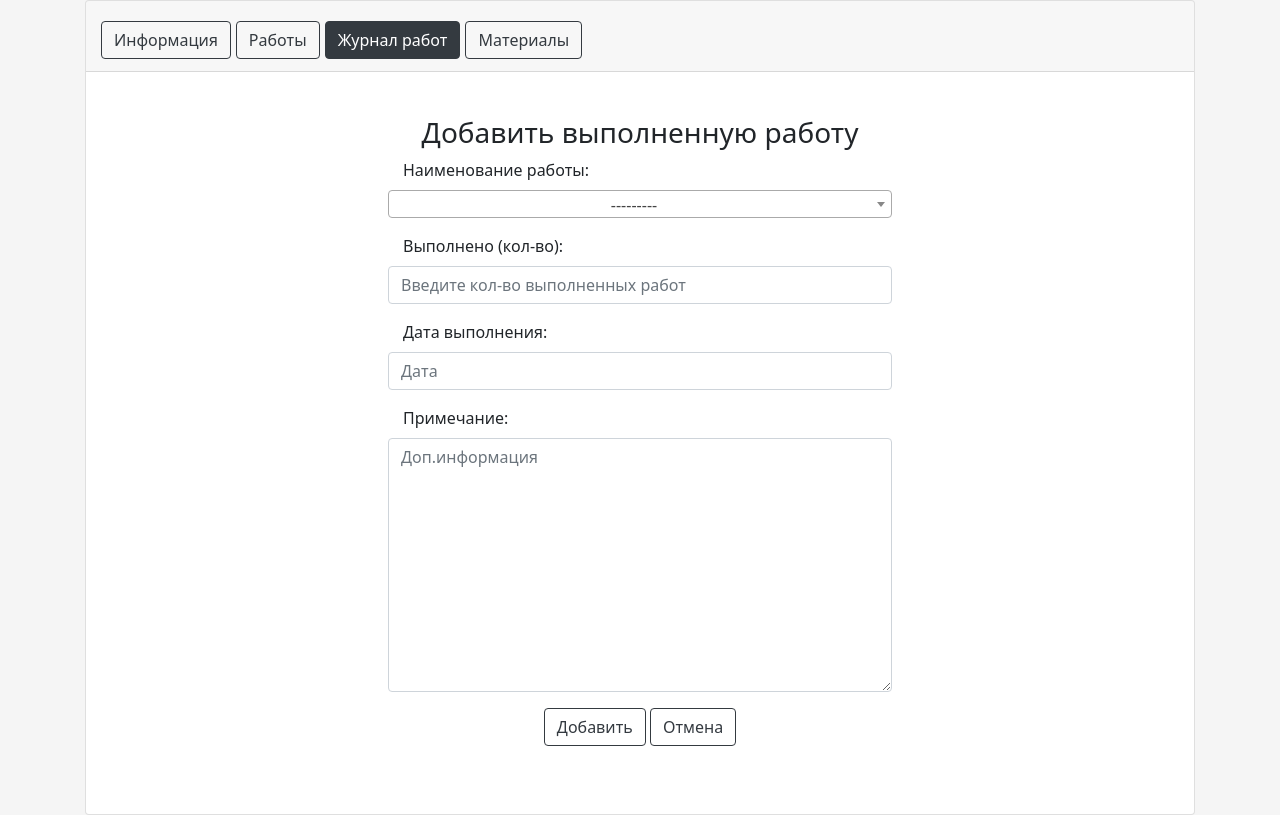
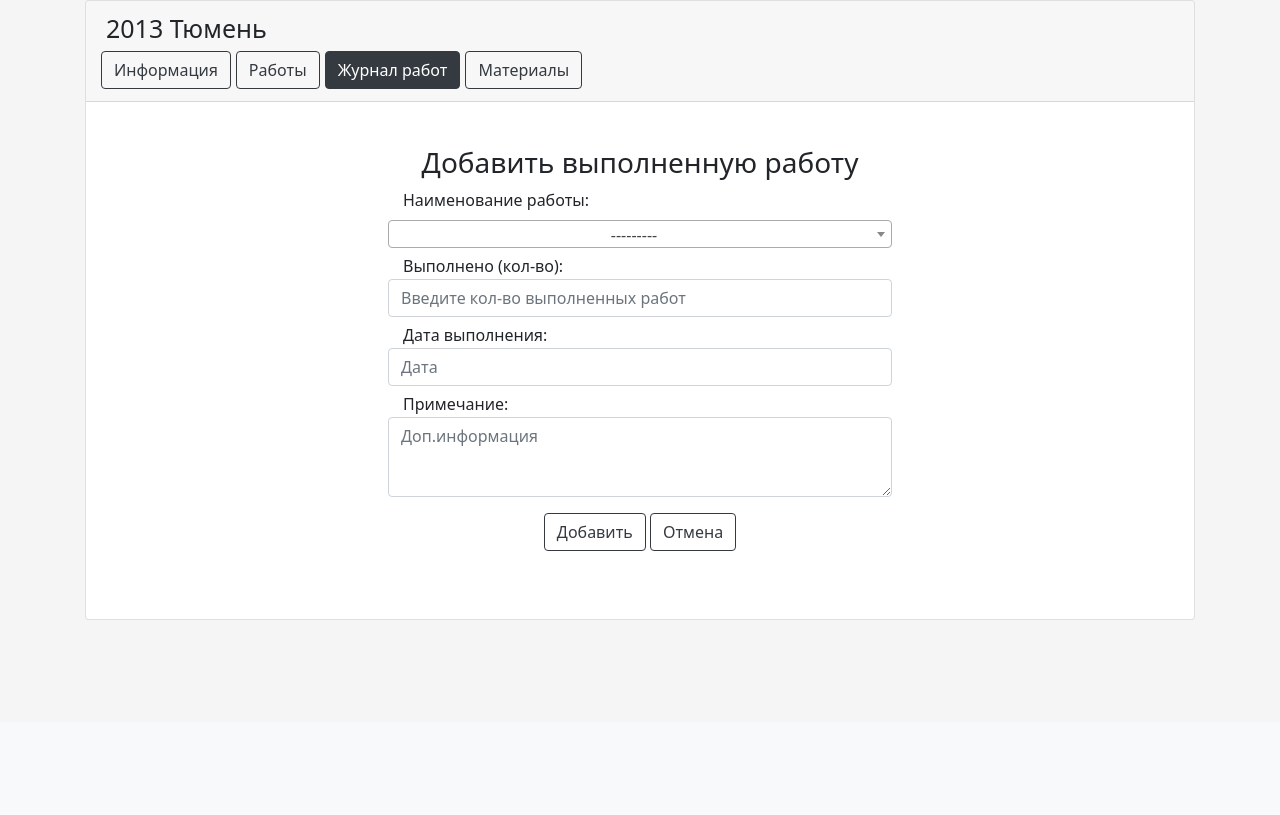
Before and after one commit to o-shmidke/CMW, a Django app: a page that uses templates/work/create_complete_work.html in a window 1280 px wide. Shown: the part 78-893 px from the top of the page. After the commit the page ends 698 px from the top, so only its background shows below. Run offline with Django 3.2, Linux system fonts and the light colour scheme; a user stored in the database is signed in; data comes from the database, SQL or seed files in the repository; both versions use the stored data as it was after the commit; some libraries are stand-ins or nearby versions.

Commit message:
изменил форму добавления в ЖР

```diff
--- a/CMW/urls.py
+++ b/CMW/urls.py
@@ -17,7 +17,7 @@
 from django.urls import path, include
 
 from materials.views import search_plan_materials
-from work.views import search_plan_works, search_complete_works
+from work.views import search_plan_works, search_complete_works, check_complete_work
 
 urlpatterns = [
     path('admin/', admin.site.urls),
@@ -29,6 +29,6 @@
 
     path('search_plan_materials/', search_plan_materials, name="search_plan_materials"),
     path('search_plan_works/', search_plan_works, name="search_plan_works"),
-path('search_complete_works/', search_complete_works, name="search_complete_works"),
-
+    path('search_complete_works/', search_complete_works, name="search_complete_works"),
+    # path('check_complete_works/', check_complete_work, name="check_complete_work"),
 ]
--- /dev/null
+++ b/static/js/cheks.js
@@ -0,0 +1,7 @@
+$('#form_check_complete_works').on('keyup input',function (e) {
+    // alert("hi");
+    $.post('check_complete_works/', $(this).serialize(),function (data) {
+        $('.check_nch').html(data)
+    });
+    e.preventDefault();
+});
--- a/static/js/search.js
+++ b/static/js/search.js
@@ -22,7 +22,7 @@
     e.preventDefault();
 });
 
-
+// ------------------------------------------------------поиск выполненой работы
 $('#search-form_complete_works').on('keyup input',function (e) {
     $.post('/search_complete_works/', $(this).serialize(),function (data) {
         $('.posts').html(data)
--- /dev/null
+++ b/templates/part_views/check_complete_works.html
@@ -0,0 +1,5 @@
+<div class="check_nch">
+    <p style="font-size: 14px; margin-bottom: -2px; color: #616161 ">Планируется: {{ quantity_plan }}. Выполнено: {{ quantity_complete }}</p>
+</div>
+
+<input type="hidden" name="type_works" value="{{ type_works.pk }}">
--- a/templates/work/create_complete_work.html
+++ b/templates/work/create_complete_work.html
@@ -15,23 +15,54 @@
             {% endif %}
             <div class="row ">
                 <div class="col-md-6 mx-auto">
+                    <form action="" method="post" id="form_check_complete_works">
+                        {% csrf_token %}
+                        <div class="form-group">
+                            <div style="text-align: left; padding-left: 15px">{{ check_form.type_works.label_tag }}</div>
+                            {{ check_form.type_works }}
+                            <input type="hidden" name="slug_o" value="{{ slug }}">
+                            <input type="hidden" name="slug_p" value="{{ slug_proj }}">
+                    </form>
+
                     <form action="{% url 'work:create_complete_work' slug_proj slug %}" method="post">{% csrf_token %}
-                    {% for field in form %}
+                        <div class="check_nch">
+                        </div>
                         <div class="form-group">
-                            <div style="text-align: left; padding-left: 15px">{{ field.label_tag }}</div>
-                            <div {% if field.errors %} class="error_add_object" style="" {% endif %}>
-                                {{ field }}
+
+                            <div style="text-align: left; padding-left: 15px; margin-bottom: -7px; margin-top: 6px">{{ form.quantity_complete.label_tag }}</div>
+                            <div {% if form.quantity_complete.errors %} class="error_add_object"
+                                                                        style="" {% endif %}>
+                                {{ form.quantity_complete }}
                             </div>
-                            {% if field.errors %}
-                                <div class="msgError_add_object">{{ field.errors }}</div>
+                            {% if form.quantity_complete.errors %}
+                                <div class="msgError_add_object">{{ form.quantity_complete.errors }}</div>
+                            {% endif %}
+
+                            <div style="text-align: left; padding-left: 15px;margin-bottom: -7px; margin-top: 6px">{{ form.date.label_tag }}</div>
+                            <div {% if form.date.errors %} class="error_add_object" style="" {% endif %}>
+                                {{ form.date }}
+                            </div>
+                            {% if form.date.errors %}
+                                <div class="msgError_add_object">{{ form.date.errors }}</div>
+                            {% endif %}
+
+                            <div style="text-align: left; padding-left: 15px;margin-bottom: -7px; margin-top: 6px">{{ form.comment.label_tag }}</div>
+                            <div {% if form.comment.errors %} class="error_add_object" style="" {% endif %}>
+                                {{ form.comment }}
+                            </div>
+                            {% if form.comment.errors %}
+                                <div class="msgError_add_object">{{ form.comment.errors }}</div>
                             {% endif %}
                         </div>
-                    {% endfor %}
 
 
+                </div>
+
                 <input type="submit" value="Добавить" class=" btn btn-outline-dark">
-                    <a href="{% url 'work:complete_work' slug_proj slug %}" class=" btn btn-outline-dark">Отмена</a>
+                <a href="{% url 'work:complete_work' slug_proj slug %}"
+                   class=" btn btn-outline-dark">Отмена</a>
                 <br/><br/>
+
                 </form>
 
             </div>
@@ -43,8 +74,9 @@
 {% endblock %}
 
 {% block add_script %}
-    <script src={% static 'js/add_object_form.js' %}></script>
+    {#    <script src={% static 'js/add_object_form.js' %}></script>#}
     {#    <script src="{% static 'js/jquery-3.2.1.min.js' %}"></script>#}
+    <script src={% static 'js/cheks.js' %}></script>
     <script src="{% static 'js/moment-with-locales.min.js' %}"></script>
     <script src="{% static 'js/bootstrap-datetimepicker.min.js' %}"></script>
     <script type="text/javascript">
--- a/templates/work/update_complete_work.html
+++ b/templates/work/update_complete_work.html
@@ -7,19 +7,19 @@
 
 {% block info %}
     {% if user.is_authenticated %}
-    <div class="container my-5">
+        <div class="container my-4">
             <div class="display-5 text-center"><h3>Изменить выполненную работу</h3></div>
             {% if error %}
                 <div class="msgError_add_object" style="font-size: 15px; margin-top: -8px"><i
                         class="fa fa-exclamation-triangle" aria-hidden="true"></i> {{ error }}</div>
             {% endif %}
             <div class="row  ">
-            <div class="col-md-5 mx-auto">
+                <div class="col-md-6 mx-auto">
                     <form action="{% url 'work:update_complete_work' slug_proj=slug_proj slug=slug  pk=pk %}"
                           method="post">{% csrf_token %}
                         {% for field in form %}
                             <div class="form-group">
-                            <div style="text-align: left; padding-left: 15px">{{ field.label_tag }}</div>
+                                <div style="text-align: left; padding-left: 15px;margin-bottom: -7px; margin-top: -5px">{{ field.label_tag }}</div>
                                 <div {% if field.errors %} class="error_add_object" style="" {% endif %}>
                                     {{ field }}
                                 </div>
--- a/work/forms.py
+++ b/work/forms.py
@@ -48,6 +48,7 @@
                                         queryset=TypeOfWork.objects.all(),
                                         widget=forms.Select(
                                             attrs={'class': "form-control js-example-basic-single",
+                                                    'id':'type_works_input'
                                                    }))
 
     quantity_complete = forms.DecimalField(label='Выполнено (кол-во)', widget=forms.NumberInput(
@@ -59,16 +60,18 @@
                                                          'placeholder': 'Дата'})
                            )
     comment = forms.CharField(label='Примечание', required=False, widget=forms.Textarea(attrs={'class': "form-control",
-                                                                                               'placeholder': 'Доп.информация'}))
+                                                                                               'placeholder': 'Доп.информация',
+                                                                                               'style':'height: 80px'}))
 
     class Meta(object):
         model = CompleteWorks
         fields = (
-            'type_works', 'quantity_complete', 'date', 'comment')
+            'type_works',
+            'quantity_complete', 'date', 'comment')
 
     def __init__(self, slug=None, *args, **kwargs):
         super(CompleteWorksForm, self).__init__(*args, **kwargs)
-        self.fields['type_works'].queryset = TypeOfWork.objects.filter(planworks__name_object__slug__iexact=slug)
+        # self.fields['type_works'].queryset = TypeOfWork.objects.filter(planworks__name_object__slug__iexact=slug)
 
     def clean_type_works(self):
         a = self.cleaned_data['type_works']
@@ -95,3 +98,29 @@
     class Meta(object):
         model = PlanWorks
         fields = ('q', 'slug_o', 'slug_p')
+
+    # def __init__(self, slug=None, *args, **kwargs):
+    #     super(SearchWorksForm, self).__init__(*args, **kwargs)
+    # self.fields['type_works'].queryset = TypeOfWork.objects.filter(planworks__name_object__slug__iexact=slug)
+
+
+class CheckCompleteWorksForm(forms.ModelForm):
+    type_works = forms.ModelChoiceField(label='Наименование работы',
+                                        queryset=TypeOfWork.objects.all(),
+                                        widget=forms.Select(
+                                            attrs={'class': "form-control js-example-basic-single",
+                                                   'id': 'type_works_check',
+                                                   }))
+    slug_o = forms.CharField(label=False, required=True, widget=forms.TextInput(
+        attrs={'class': "form-control "}))
+    slug_p = forms.CharField(label=False, required=True, widget=forms.TextInput(
+        attrs={'class': "form-control "}))
+
+    class Meta(object):
+        model = CompleteWorks
+        fields = (
+            'type_works', 'slug_o', 'slug_p')
+
+    def __init__(self, slug=None, *args, **kwargs):
+        super(CheckCompleteWorksForm, self).__init__(*args, **kwargs)
+        self.fields['type_works'].queryset = TypeOfWork.objects.filter(planworks__name_object__slug__iexact=slug)
--- a/work/urls.py
+++ b/work/urls.py
@@ -23,4 +23,5 @@
          name="update_complete_work"),
     path('<str:slug_proj>/objects/<str:slug>/work/complete/download/', export_complete_work,
          name="dowload_complete_work"),
+    path('<str:slug_proj>/objects/<str:slug>/work/complete/create/check_complete_works/', check_complete_work, name="check_complete_work"),
 ]
--- a/work/views.py
+++ b/work/views.py
@@ -13,7 +13,7 @@
 from CMW.utils import export_xls
 from project.models import CustomUser
 from utils.uploading import UploadingPlanWorks
-from .forms import PlanWorksForm, CompleteWorksForm, SearchWorksForm
+from .forms import PlanWorksForm, CompleteWorksForm, SearchWorksForm, CheckCompleteWorksForm
 from .models import *
 
 
@@ -244,7 +244,6 @@
 
             NCH_left = NCH_general
 
-
             color = (255, 0, 0)
             add = PlanWorks(name_object=name_object, type_works=type_works, quantity_plan=quantity_plan,
                             NCH_general=NCH_general, NCH_left=NCH_left, comment=comment, color=color)
@@ -281,7 +280,6 @@
                   {'slug_proj': slug_proj, 'slug': slug, 'pk': pk, 'work': plan_work, 'object_list': name_object})
 
 
-
 def plan_work_update(request, slug_proj, slug, pk):
     work = PlanWorks.objects.get(pk=pk)
     work_form = PlanWorksForm(slug, instance=work)
@@ -309,7 +307,6 @@
                 raznost = quantity_plan - work.quantity_plan
                 quantity_plan = work.quantity_plan + raznost
                 NCH_general = quantity_plan * NCH_unit_of_time
-
 
             if quantity_plan < work.quantity_plan:
                 raznost = work.quantity_plan - quantity_plan
@@ -355,12 +352,14 @@
 
 def complete_work_create(request, slug_proj, slug):
     work_form = CompleteWorksForm(slug)
+    check_form = CheckCompleteWorksForm(slug)
     name_object = Object.objects.get(slug__iexact=slug)
     if request.method == "POST":
         work_form = CompleteWorksForm(slug, request.POST or None)
+        check_form = CheckCompleteWorksForm(slug, request.POST or None)
         if work_form.is_valid():
             data = work_form.cleaned_data
-            type_works = data['type_works']
+            type_works = work_form.cleaned_data['type_works']
             date = data['date']
             find_works = CompleteWorks.objects.filter(date=date, type_works__name__iexact=type_works.name,
                                                       name_object__slug__exact=slug)
@@ -412,8 +411,6 @@
                 plan_work.color = color
                 plan_work.save()
 
-
-
                 from object.views import refresh_data_object
                 refresh_data_object(slug)
 
@@ -423,10 +420,11 @@
             else:
                 return render(request, "work/create_complete_work.html",
                               {"form": work_form, 'slug': slug, 'slug_proj': slug_proj, 'name_object': name_object,
-                               'error': 'Данная работа уже существует в этот день'})
+                               'error': 'Данная работа уже существует в этот день', 'check_form': check_form,'object_list':name_object})
 
     return render(request, 'work/create_complete_work.html',
-                  {'form': work_form, 'slug': slug, 'slug_proj': slug_proj, 'name_object': name_object})
+                  {'form': work_form, 'slug': slug, 'slug_proj': slug_proj, 'name_object': name_object,
+                   'check_form': check_form, 'object_list':name_object})
 
 
 def delete_complete_work(pk, slug):
@@ -471,7 +469,6 @@
     template_name = 'work/delete_complete_work.html'
     success_message = "Работа(план) успешно удалена"
     login_url = 'login/'
-
 
     def get_success_url(self):
         slug = self.kwargs['slug']
@@ -568,3 +565,38 @@
     name_object = Object.objects.get(slug__iexact=slug)
     return render(request, 'work/update_complete_work.html',
                   {'form': work_form, 'slug': slug, 'slug_proj': slug_proj, 'object_list': name_object, 'pk': pk})
+
+
+def check_complete_work(request, slug_proj, slug):
+    # form = CheckCompleteWorksForm()
+
+    if request.method == "POST":
+        form = CheckCompleteWorksForm(slug, request.POST or None)
+        # type_works = form.clean_type_works()
+        if form.is_valid():
+            type_works = form.cleaned_data['type_works']
+            slug = form.cleaned_data['slug_o']
+            plan_work = PlanWorks.objects.get(name_object__slug__exact=slug, type_works__pk=type_works.pk)
+            # type_works = form.cleaned_data['type_works']
+            # slug = form.cleaned_data['slug_o']
+            # slug_proj = form.cleaned_data['slug_p']
+
+            # if len(q) == 0:
+            #     complete_works = CompleteWorks.objects.filter(name_object__slug__iexact=slug)
+            # else:
+            #     if len(q) == 1:
+            #         complete_works = CompleteWorks.objects.filter(type_works__name__istartswith=q.upper(),
+            #                                                       name_object__slug__iexact=slug)
+            #
+            #     else:
+            #         complete_works = CompleteWorks.objects.filter(type_works__name__icontains=q.capitalize(),
+            #                                                       name_object__slug__iexact=slug)
+
+            context = {'quantity_plan': plan_work.quantity_plan, 'quantity_complete': plan_work.quantity_complete,
+                       'type_works': type_works}
+            return_str = render_to_string('part_views/check_complete_works.html', context)
+            return HttpResponse(json.dumps(return_str), content_type='application/json')
+        else:
+            HttpResponseRedirect('work:plan_work')
+    else:
+        HttpResponseRedirect('work:plan_work')
```
Also changed, not shown: db.sqlite3. Lines whose indentation alone changed are shown as unchanged.
